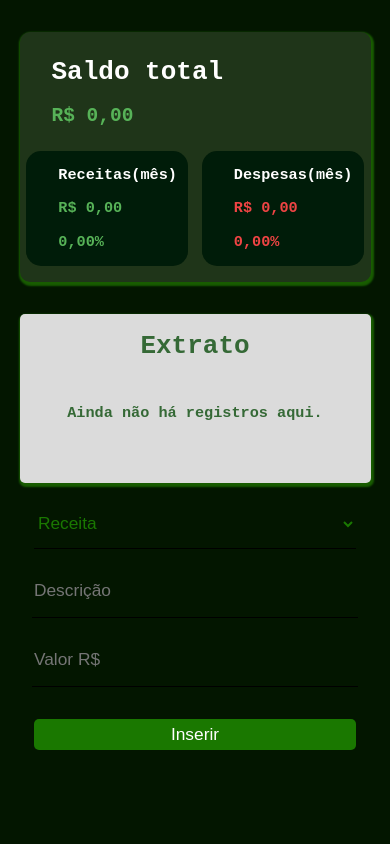
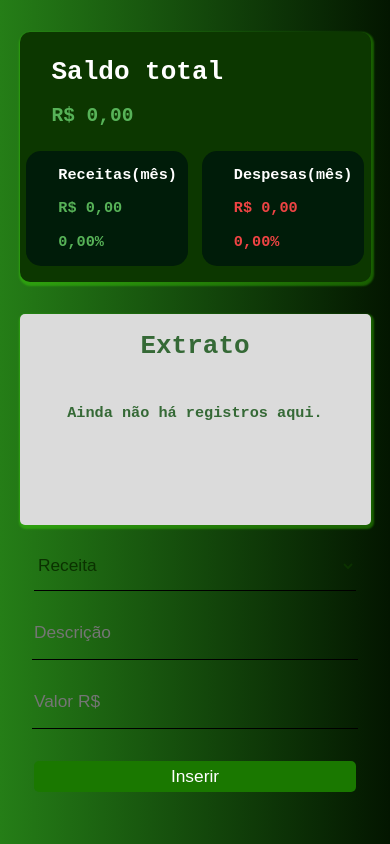
Before and after one commit to eu-nogueira/ControlaMais, a React (Vite) app: page / in a window 390 px wide. Built offline with nearby package versions, Linux system fonts and the light colour scheme.

Commit message:
Alteracao de cores basica

```diff
--- a/src/App.css
+++ b/src/App.css
@@ -3,6 +3,6 @@ Body {
     padding: 0;
     margin: 0;
     box-sizing: border-box;
-    background-color: rgb(3, 22, 0);
+    background: linear-gradient(to right, rgb(37, 126, 23), rgb(3, 22, 0));
     font-family: monospace;
 }
--- a/src/components/Extrato/Extrato.css
+++ b/src/components/Extrato/Extrato.css
@@ -38,7 +38,7 @@
         text-align: center;
         background-color: #dbdbdb;
         width: 90%;
-        min-height: 20vh;
+        min-height: 25vh;
         border-radius: 5px;
         color: #356936;
         box-shadow: 1px 2px 2px 2px rgba(72, 255, 0, 0.3);
--- a/src/components/Saldo/Saldo.css
+++ b/src/components/Saldo/Saldo.css
@@ -1,5 +1,5 @@
 .saldo {
-    background-color: #1f3519;
+    background-color: #0c3700;
     color: white;
     width: 40%;
     margin: 1rem;
--- a/src/pages/Home.css
+++ b/src/pages/Home.css
@@ -15,7 +15,7 @@
     width: 20%;
     border: none;
     background-color: transparent;
-    color: rgb(26, 120, 0);
+    color: rgb(11, 50, 0);
     border-bottom: 1px solid black;
 }
 
```
